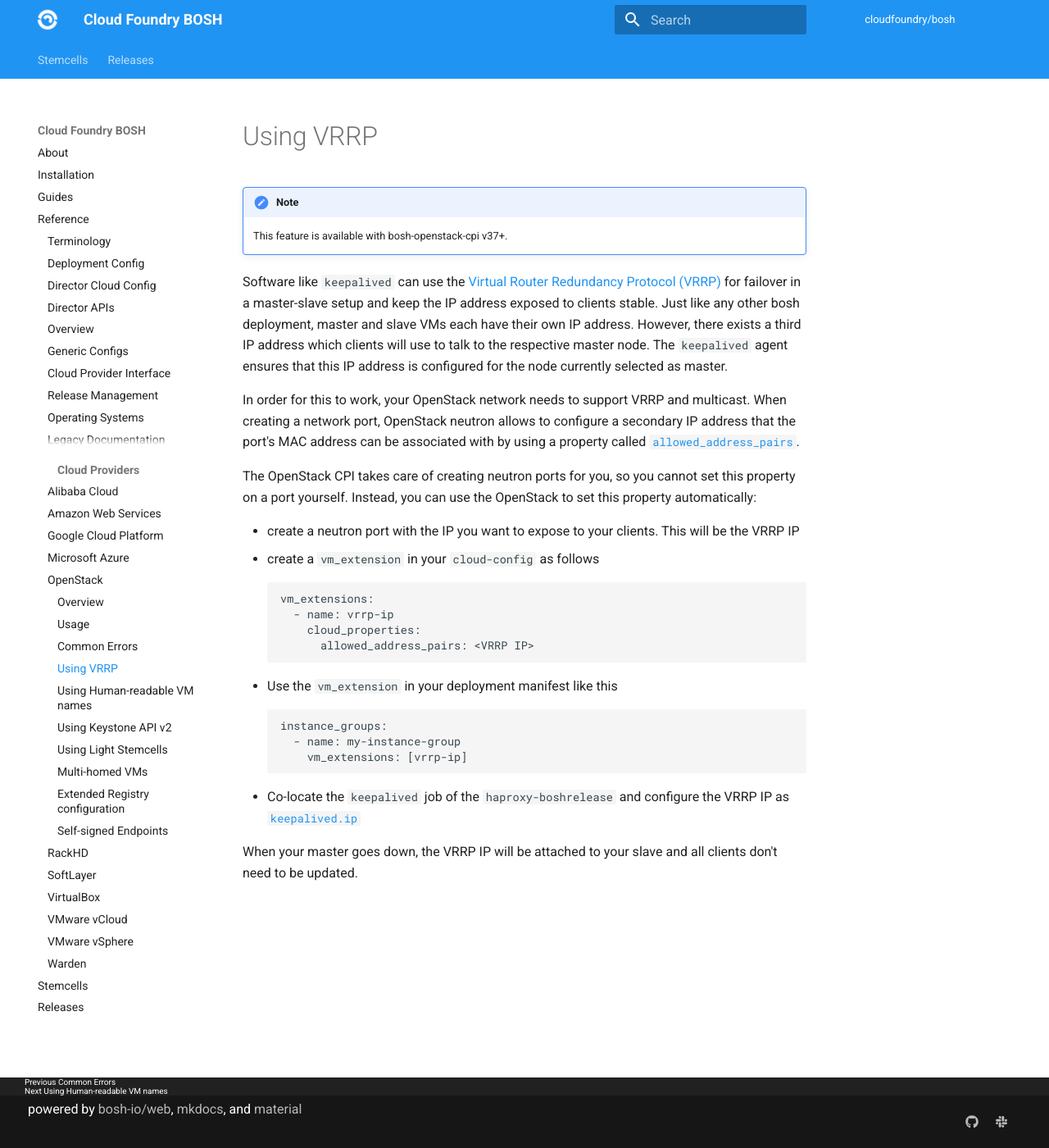
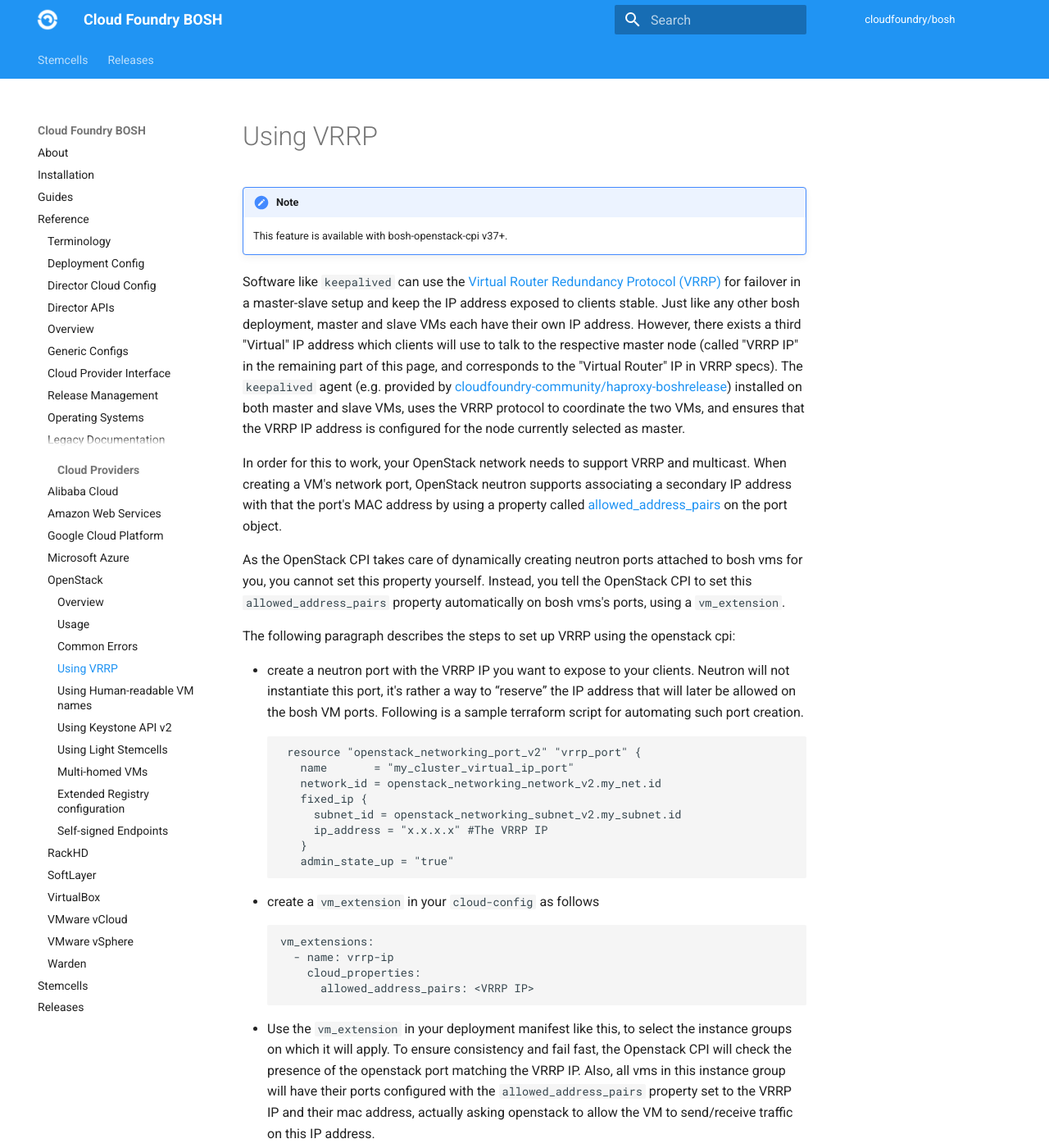
Before and after one commit to cloudfoundry/docs-bosh, an MkDocs documentation site: the page built from content/openstack-vrrp.md, in a window 1280 px wide and 1400 px high. Shown: the whole window at 82% size. Built offline with MkDocs 1.6.1 and Material for MkDocs 9.7.7, drawn with Linux system fonts in a browser that asks for light colours; old or Windows-style settings are respelled for this version of MkDocs; some of the changed text lies outside the part shown.

Commit message:
Refine VRRP documentation wording

````diff
--- a/content/openstack-vrrp.md
+++ b/content/openstack-vrrp.md
@@ -1,13 +1,25 @@
 !!! note
     This feature is available with bosh-openstack-cpi v37+.
 
-Software like `keepalived` can use the [Virtual Router Redundancy Protocol (VRRP)](https://en.wikipedia.org/wiki/Virtual_Router_Redundancy_Protocol) for failover in a master-slave setup and keep the IP address exposed to clients stable. Just like any other bosh deployment, master and slave VMs each have their own IP address. However, there exists a third IP address which clients will use to talk to the respective master node. The `keepalived` agent ensures that this IP address is configured for the node currently selected as master.
+Software like `keepalived` can use the [Virtual Router Redundancy Protocol (VRRP)](https://en.wikipedia.org/wiki/Virtual_Router_Redundancy_Protocol) for failover in a master-slave setup and keep the IP address exposed to clients stable. Just like any other bosh deployment, master and slave VMs each have their own IP address. However, there exists a third "Virtual" IP address which clients will use to talk to the respective master node (called "VRRP IP" in the remaining part of this page, and corresponds to the "Virtual Router" IP in VRRP specs). The `keepalived` agent (e.g. provided by [cloudfoundry-community/haproxy-boshrelease](https://bosh.io/jobs/keepalived?source=github.com/cloudfoundry-community/haproxy-boshrelease)) installed on both master and slave VMs, uses the VRRP protocol to coordinate the two VMs, and ensures that the VRRP IP address is configured for the node currently selected as master.
 
-In order for this to work, your OpenStack network needs to support VRRP and multicast. When creating a network port, OpenStack neutron allows to configure a secondary IP address that the port's MAC address can be associated with by using a property called [`allowed_address_pairs`](https://docs.openstack.org/api-ref/network/v2/#allowed-address-pairs).
+In order for this to work, your OpenStack network needs to support VRRP and multicast. When creating a VM's network port, OpenStack neutron supports associating a secondary IP address with that the port's MAC address by using a property called [allowed_address_pairs](https://docs.openstack.org/api-ref/network/v2/#allowed-address-pairs) on the port object.
 
-The OpenStack CPI takes care of creating neutron ports for you, so you cannot set this property on a port yourself. Instead, you can use the OpenStack to set this property automatically:
+As the OpenStack CPI takes care of dynamically creating neutron ports attached to bosh vms for you, you cannot set this property yourself. Instead, you tell the OpenStack CPI to set this `allowed_address_pairs` property automatically on bosh vms's ports, using a `vm_extension`.
 
-* create a neutron port with the IP you want to expose to your clients. This will be the VRRP IP
+The following paragraph describes the steps to set up VRRP using the openstack cpi:
+
+* create a neutron port with the VRRP IP you want to expose to your clients. Neutron will not instantiate this port, it's rather a way to “reserve” the IP address that will later be allowed on the bosh VM ports. Following is a sample terraform script for automating such port creation.
+```
+ resource "openstack_networking_port_v2" "vrrp_port" {
+   name       = "my_cluster_virtual_ip_port"
+   network_id = openstack_networking_network_v2.my_net.id
+   fixed_ip {
+     subnet_id = openstack_networking_subnet_v2.my_subnet.id
+     ip_address = "x.x.x.x" #The VRRP IP
+   }
+   admin_state_up = "true"
+```
 * create a `vm_extension` in your `cloud-config` as follows
 ```
 vm_extensions:
@@ -15,7 +27,7 @@ vm_extensions:
     cloud_properties:
       allowed_address_pairs: <VRRP IP>
 ```
-* Use the `vm_extension` in your deployment manifest like this
+* Use the `vm_extension` in your deployment manifest like this, to select the instance groups on which it will apply. To ensure consistency and fail fast, the Openstack CPI will check the presence of the openstack port matching the VRRP IP. Also, all vms in this instance group will have their ports configured with the `allowed_address_pairs` property set to the VRRP IP and their mac address, actually asking openstack to allow the VM to send/receive traffic on this IP address.
 ```
 instance_groups:
   - name: my-instance-group
@@ -23,4 +35,4 @@ instance_groups:
 ```
 * Co-locate the `keepalived` job of the `haproxy-boshrelease` and configure the VRRP IP as [`keepalived.ip`](https://bosh.io/jobs/keepalived?source=github.com/cloudfoundry-community/haproxy-boshrelease#p%3dkeepalived.vip)
 
-When your master goes down, the VRRP IP will be attached to your slave and all clients don't need to be updated.
+When your master vm goes down, the VRRP IP will be attached to your slave vm and all clients don't need to be updated, they keep communicating to the VRRP IP.
````
Also changed, not shown: content/openstack-cpi.md (+1 -0 lines).
